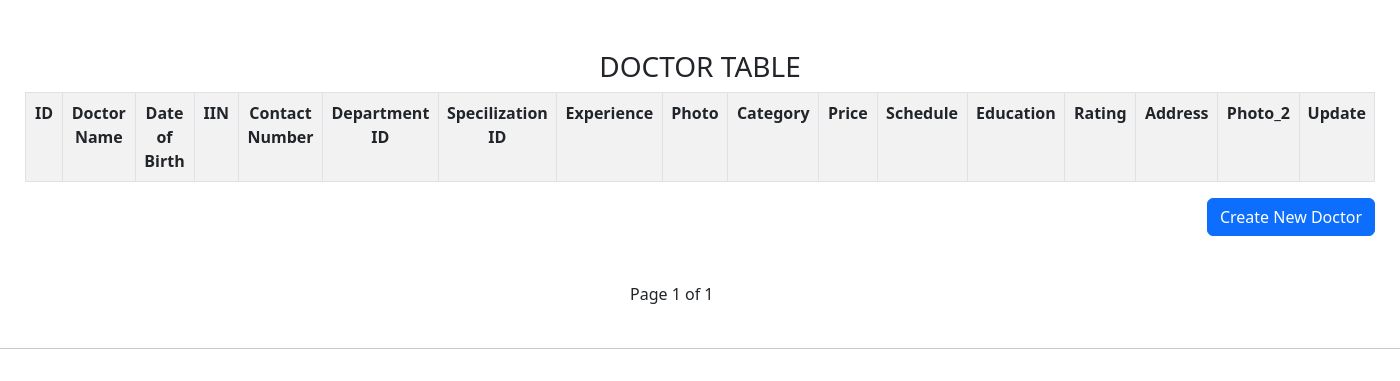
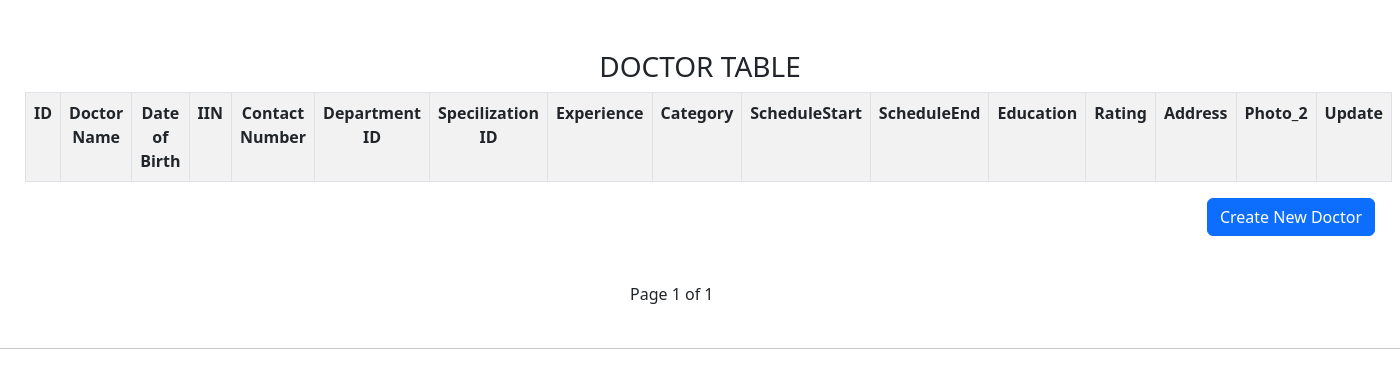
Before and after one commit to qwe123adlet/sweproject2, a Django app: page /something/ in a window 1400 px wide. Shown: the part 118-499 px from the top of the page. Run offline with Django 3.2, Linux system fonts and the light colour scheme; data that the repository does not hold is empty; some libraries are stand-ins or nearby versions.

Commit message:
Add files via upload

```diff
--- a/templates/doctortable.html
+++ b/templates/doctortable.html
@@ -36,7 +36,6 @@
                 <th>Rating</th>
                 <th>Address</th>
                 <th>Photo_2</th>
-                <th colspan="2">Appointment</th>
             </tr>
             {% for result in data %}
             <tr>
@@ -56,7 +55,6 @@
                 <td>{{result.rating}}</td>
                 <td>{{result.address}}</td>
                 <td><img src="{% static 'img/img.jpg' %}" width = "150"></td>
-                <td><a href="showspecialization/appointment/{{result.id}}" class="btn btn-secondary">Make an appointment</a></td>
 
             </tr>
 
--- a/templates/doctortableSpec.html
+++ b/templates/doctortableSpec.html
@@ -36,7 +36,6 @@
                 <th>Rating</th>
                 <th>Address</th>
                 <th>Photo_2</th>
-                <th colspan="2">TimeTable</th>
                 <th colspan="2">Appointment</th>
             </tr>
             {% for result in data %}
@@ -56,8 +55,7 @@
                 <td>{{result.rating}}</td>
                 <td>{{result.address}}</td>
                 <td><img src="{% static 'img/img.jpg' %}" width = "150"></td>
-                <td><a href="timetable/{{result.id}}" class="btn btn-secondary">Check timetable</a></td>
-                <td><a href="appointment/{{result.id}}" class="btn btn-secondary">make an appointment</a></td>
+                <td><a href="timetable/{{result.id}}" class="btn btn-secondary">Make an appointment</a></td>
 
             </tr>
         </div>
--- a/templates/index.html
+++ b/templates/index.html
@@ -34,10 +34,9 @@
                 <th>Department ID</th>
                 <th>Specilization ID</th>
                 <th>Experience</th>
-                <th>Photo</th>
                 <th>Category</th>
-                <th>Price</th>
-                <th>Schedule</th>
+                <th>ScheduleStart</th>
+                <th>ScheduleEnd</th>
                 <th>Education</th>
                 <th>Rating</th>
                 <th>Address</th>
@@ -54,10 +53,9 @@
                 <td>{{result.departmentid}}</td>
                 <td>{{result.specializationid}}</td>
                 <td>{{result.experience}}</td>
-                <td>{{result.photo}}</td>
                 <td>{{result.category}}</td>
-                <td>{{result.price}}</td>
-                <td>{{result.schedule}}</td>
+                <td>{{result.schedulestart}}</td>
+                <td>{{result.scheduleend}}</td>
                 <td>{{result.education}}</td>
                 <td>{{result.rating}}</td>
                 <td>{{result.address}}</td>
--- a/templates/showspecialization.html
+++ b/templates/showspecialization.html
@@ -19,6 +19,7 @@
         <datalist id="docsname">
             {% for result in showdocs %}
                 <option value="{{result.empname}}">
+                <option value="{{result.specializationid}}">
             {% endfor %}
         </datalist>
       </form>
--- a/templates/timetable.html
+++ b/templates/timetable.html
@@ -30,7 +30,7 @@
         <td>{{result.id}}</td>
         <td>{{result.starttime}}</td>
         <td>{{result.endtime}}</td>
-        <td><a href="appointment/{{result.id}}" class="btn btn-secondary">Choose time slot</a></td>
+        <td><a href="appointment/{{doctor.id}}/{{result.id}}" class="btn btn-secondary">Choose time slot</a></td>
     </tr>
 </div>
     {% endfor %}
```
Also changed, not shown: templates/appointment.html (+5 -5 lines), templates/edit.html (+10 -6 lines), templates/insert.html (+24 -6 lines).
